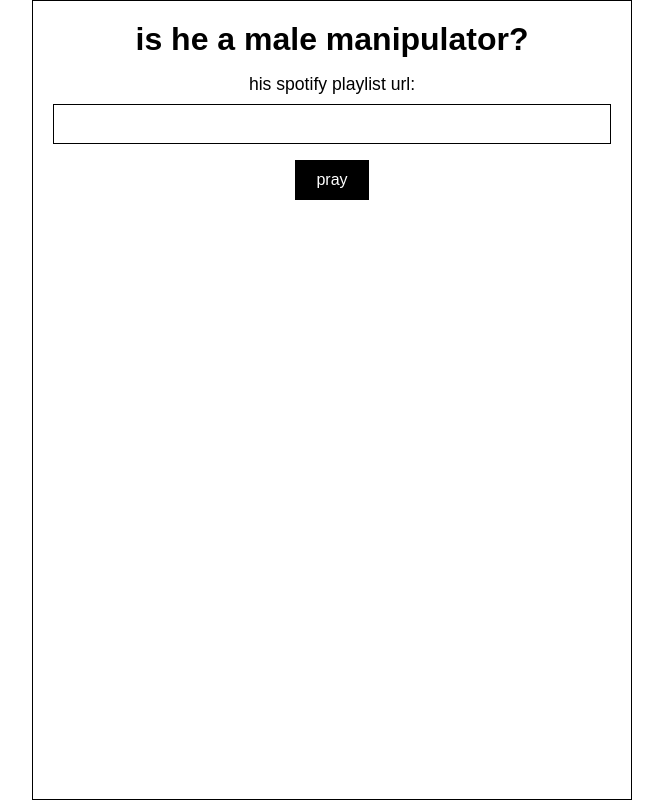
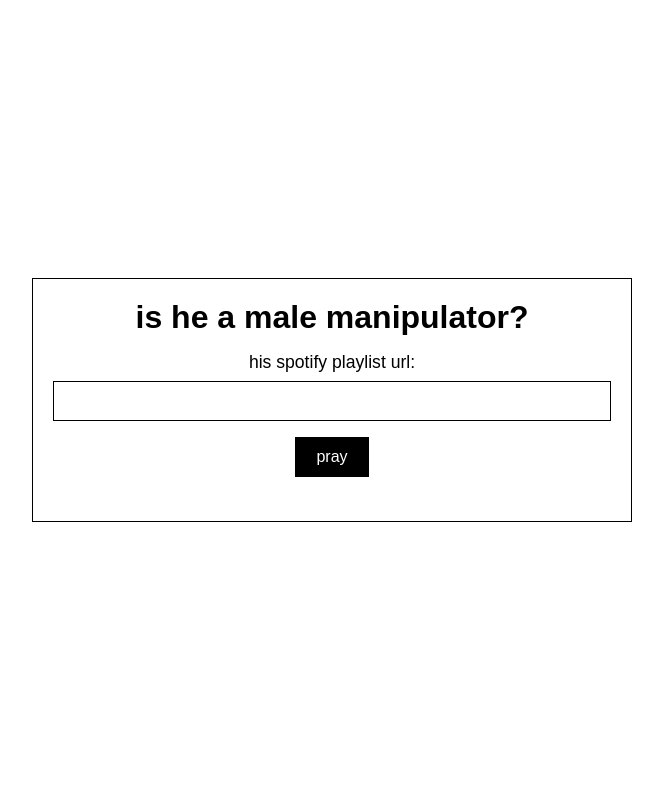
Before and after one commit to bobby-cmyk/malemanipulator, a Flask app: page / in a window 1280 px wide. Shown: the whole page, without its empty margins (308-971 px from the left). Run offline with Flask 3, Linux system fonts and the light colour scheme.

Commit message:
Adjust formatting

```diff
--- a/static/styles.css
+++ b/static/styles.css
@@ -14,7 +14,6 @@
     align-items: center;
     justify-content: center;
     min-height: 100vh;
-    padding: 0;  /* Remove padding to avoid overflow on mobile */
 }
 
 /* Container for Centered Content */
@@ -24,8 +23,7 @@
     text-align: center;
     border: 1px solid #000;
     padding: 20px;
-    margin: 0 auto; /* Center without adding extra space */
-    min-height: 100vh; /* Ensures full viewport height */
+    margin: 20px;
 }
 
 /* Header Styling */
```
